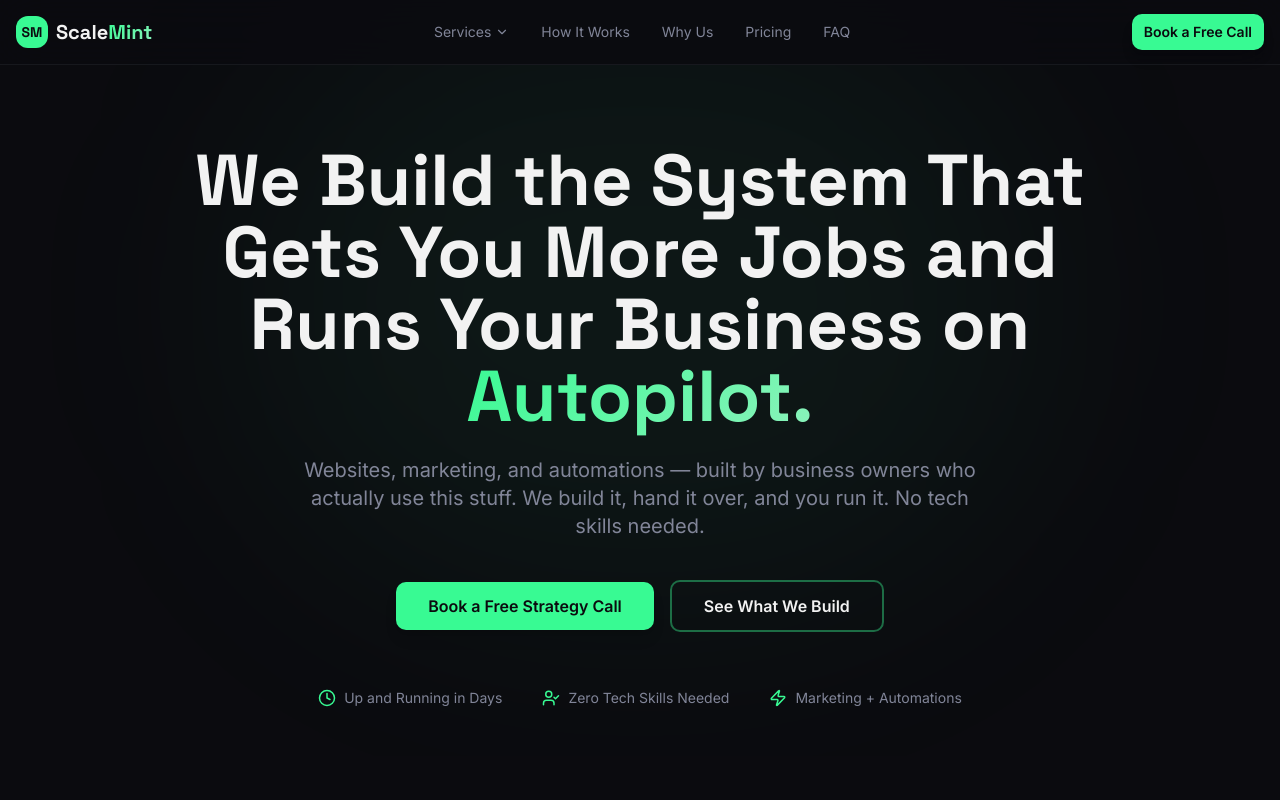
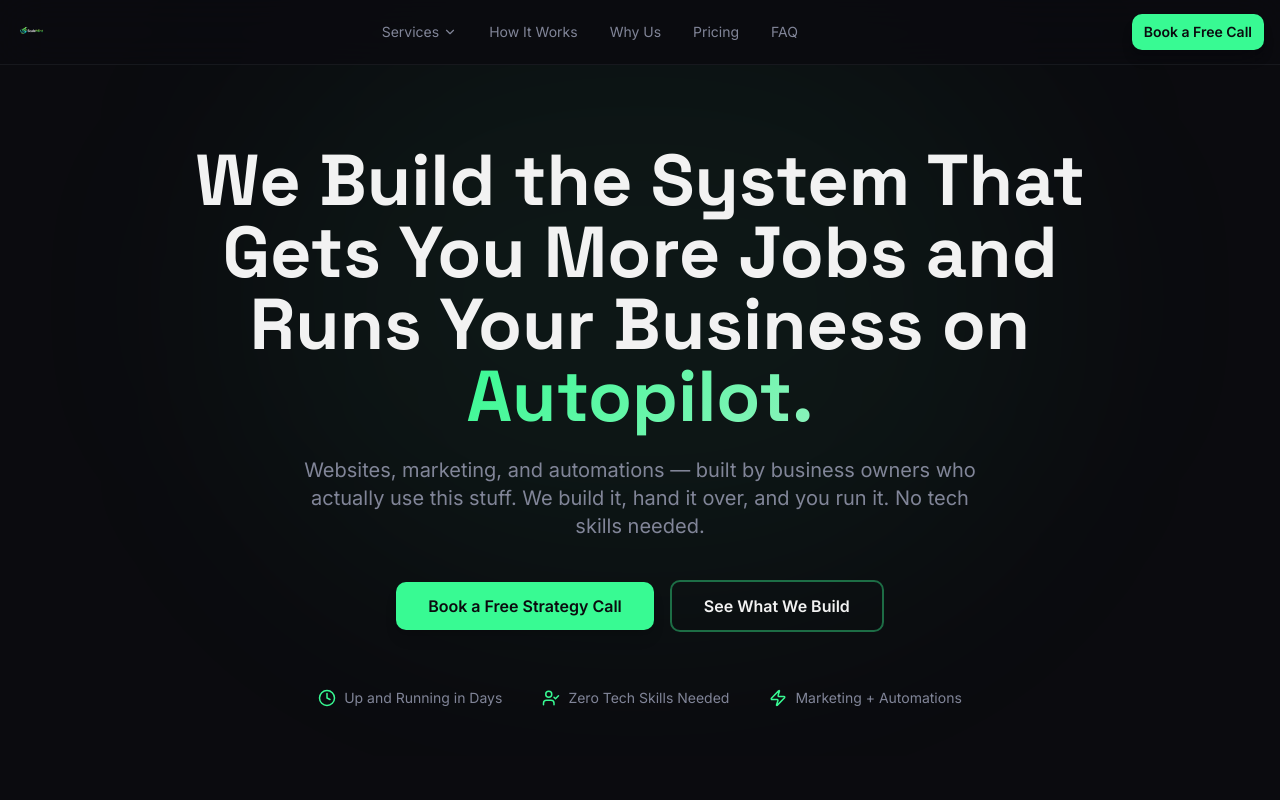
Before and after one commit to jcdammert/scale-mint, a Next.js app: page / in a window 1280 px wide. Shown: the top 800 px of the page. Built offline with nearby package versions, Linux system fonts and the light colour scheme.

Commit message:
Replace text logo with ScaleMint image logo in navbar and footer
Co-Authored-By: Claude Opus 4.6 <noreply@anthropic.com>

```diff
--- a/src/components/Footer.tsx
+++ b/src/components/Footer.tsx
@@ -1,15 +1,12 @@
+import Image from "next/image";
+
 const Footer = () => {
   return (
     <footer className="border-t border-border py-12">
       <div className="container mx-auto flex flex-col items-center gap-6 px-4 md:flex-row md:justify-between">
-        <div className="flex items-center gap-2">
-          <div className="flex h-7 w-7 items-center justify-center rounded-md bg-primary">
-            <span className="font-heading text-xs font-bold text-primary-foreground">SM</span>
-          </div>
-          <span className="font-heading text-lg font-bold text-foreground">
-            Scale<span className="text-gradient">Mint</span>
-          </span>
-        </div>
+        <a href="/" className="flex items-center">
+          <Image src="/logo.png" alt="ScaleMint" width={120} height={28} className="h-7 w-auto" />
+        </a>
 
         <div className="flex items-center gap-6 text-sm text-muted-foreground">
           <a href="#" className="transition-colors hover:text-foreground">Privacy Policy</a>
--- a/src/components/Navbar.tsx
+++ b/src/components/Navbar.tsx
@@ -3,6 +3,7 @@
 import { useState, useRef, useEffect } from "react";
 import { Button } from "@/components/ui/button";
 import { Menu, X, ChevronDown, Workflow, Globe, MessageSquare, Phone, Sparkles, Megaphone } from "lucide-react";
+import Image from "next/image";
 
 const serviceLinks = [
   { label: "Workflow & Operations", href: "/services/workflow-automation", icon: Workflow },
@@ -39,13 +40,8 @@ const Navbar = () => {
   return (
     <nav className="fixed top-0 left-0 right-0 z-50 border-b border-border/50 bg-background/80 backdrop-blur-xl">
       <div className="container mx-auto flex h-16 items-center justify-between px-4">
-        <a href="/" className="flex items-center gap-2">
-          <div className="flex h-8 w-8 items-center justify-center rounded-lg bg-primary">
-            <span className="font-heading text-sm font-bold text-primary-foreground">SM</span>
-          </div>
-          <span className="font-heading text-xl font-bold text-foreground">
-            Scale<span className="text-gradient">Mint</span>
-          </span>
+        <a href="/" className="flex items-center">
+          <Image src="/logo.png" alt="ScaleMint" width={140} height={32} className="h-8 w-auto" priority />
         </a>
 
         <div className="hidden items-center gap-8 md:flex">
```
Also changed, not shown: public/logo.png (added).
